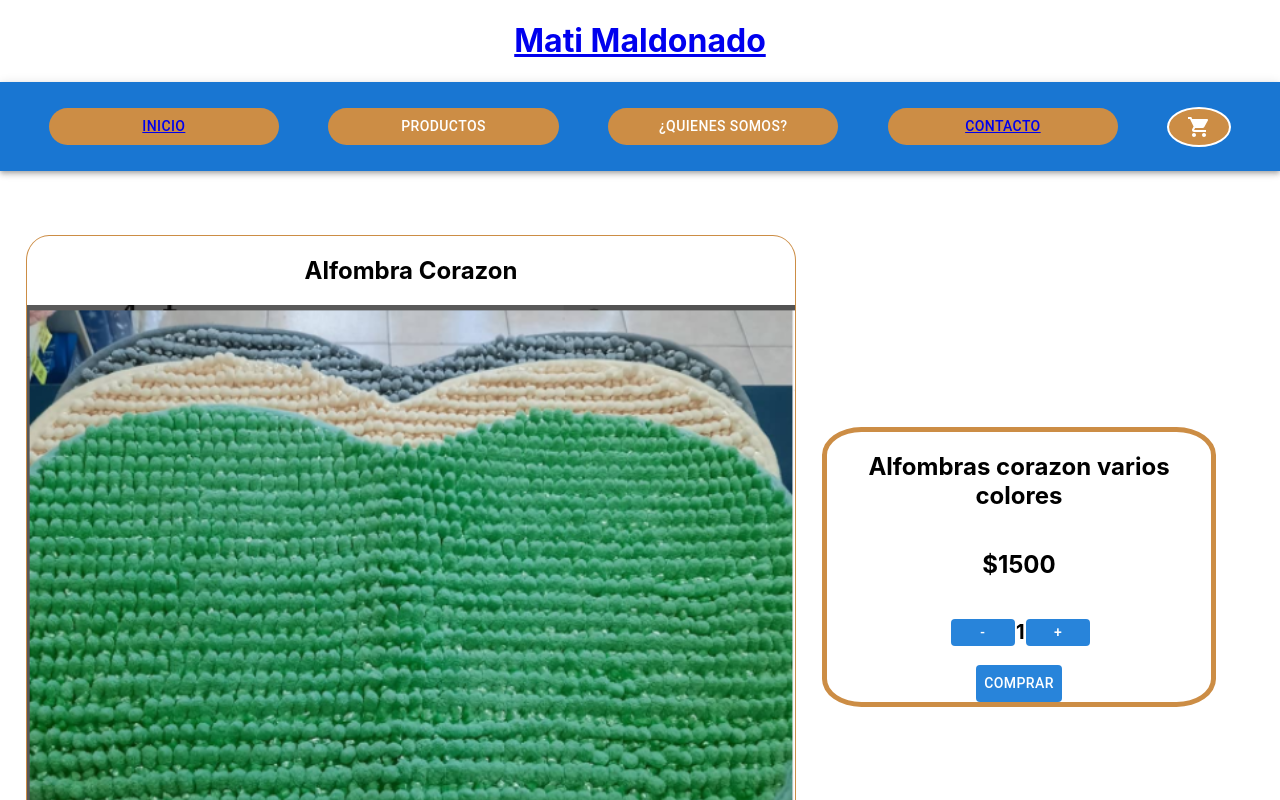
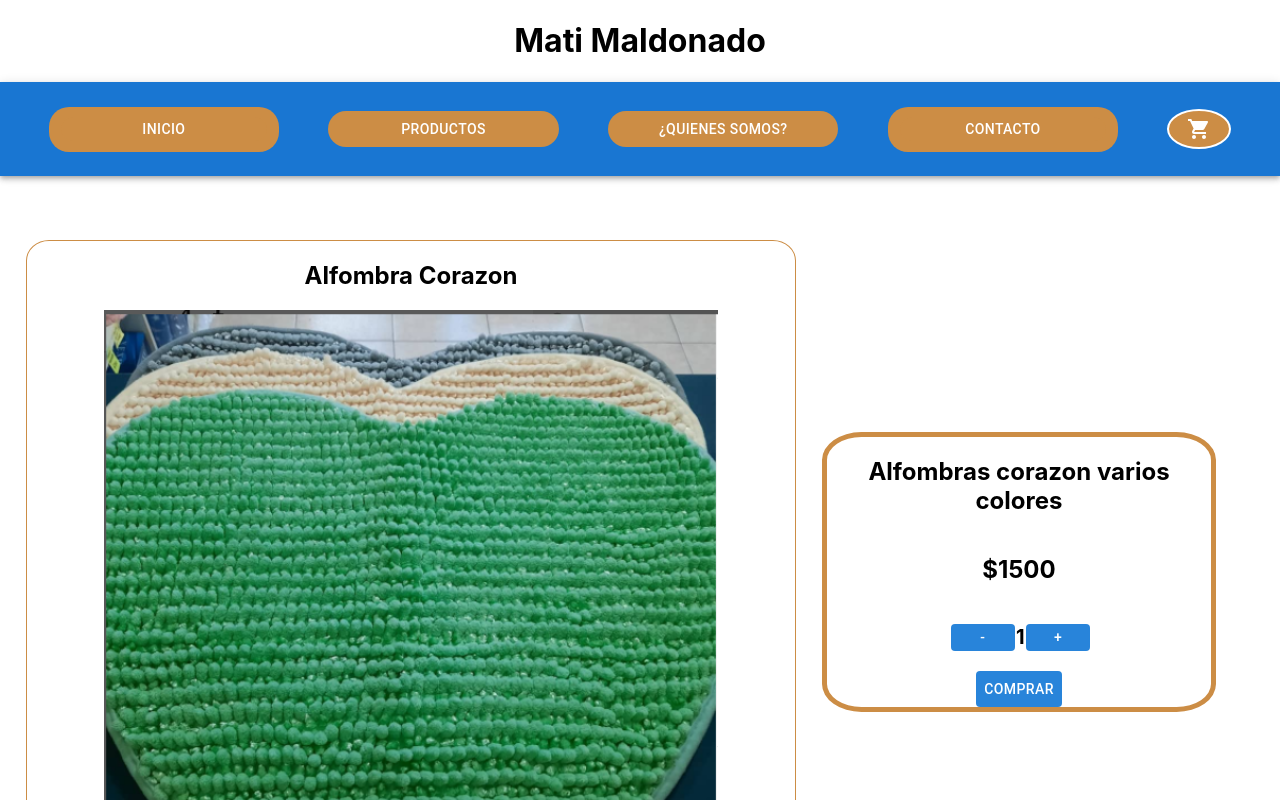
Before and after one commit to matimaldonado/React, a React (Create React App) app in the folder matias-maldonado/: page /Productos/Pdt1 in a window 1280 px wide. Shown: the top 800 px of the page. Built offline with nearby package versions, Linux system fonts and the light colour scheme.

Commit message:
Carga de primer entrega de trabajo final

```diff
--- a/matias-maldonado/src/Componentes/Card/Card.css
+++ b/matias-maldonado/src/Componentes/Card/Card.css
@@ -64,6 +64,7 @@ span{
 
 #botonDetalle{
     margin: auto;
+    text-decoration: none;
     margin-top: 3%;
     color: white;
 }
--- a/matias-maldonado/src/Componentes/Card/ItemListContainer.js
+++ b/matias-maldonado/src/Componentes/Card/ItemListContainer.js
@@ -12,9 +12,15 @@ const CardItem = () => {
 
  useEffect(()=>{
    setProducts([])
-    tomarProductos()
+   tomarProductos()
    .then((response)=>{
-     filtroCategoria(response)
+     if(category) {
+       const filtroProducto = response.filter(item=>item.categoria === category)
+      setProducts(filtroProducto)
+     } else {
+       setProducts(response)
+     }
+
    })
  },[category])
 
@@ -25,28 +31,7 @@ const CardItem = () => {
 })}
 
 
- const filtroCategoria = (array) =>{
 
-  const filtrocat = Productos.find((filtro)=>{
-    return filtro.categoria === category
-  })
-
-    return array.map((item)=>{
-
-      if(item.categoria == category){
-
-        return setProducts([filtrocat]),
-        console.log("Hola" , item.categoria),
-        console.log("Chau", category)
-
-
-      } else{
-        return setProducts(array)
-
-
-      }
-  })
-}
 
     return(
 
--- a/matias-maldonado/src/Componentes/Detalle prod/ItemDetalle.css
+++ b/matias-maldonado/src/Componentes/Detalle prod/ItemDetalle.css
@@ -5,7 +5,7 @@
 #Itemdetalle{
     border: solid 1px rgb(204, 141, 69);
     width: 60%;
-    height: 80%;
+    height: 70%;
     display: flex;
     flex-direction: column;
     align-items: center;
@@ -15,8 +15,8 @@
 }
 
 #Itemdetalle img{
-    width: 100%;
-    height: 100%;
+    width: 80%;
+    height: 60%;
 }
 
 #botonesdetalle{
@@ -29,5 +29,7 @@
     width: 30%;
     margin-right: 5%;
     height: 30%;
+    text-decoration: none;
+
 
 }
--- a/matias-maldonado/src/Componentes/Item/Item.js
+++ b/matias-maldonado/src/Componentes/Item/Item.js
@@ -14,7 +14,7 @@ const Item = ({image,title,price,stock,id})=>{
                         <p className='titulo-card'>{title}</p>
                         <span>{price}</span>
                         <Contador cantidad={stock}/>
-                        <Button id="botonDetalle" variant={'contained'}> <Link to={'/Productos/' + id} > Ver detalle</Link> </Button >
+                        <Button id="botonDetalle" variant={'contained'}> <Link id="botonDetalle" to={'/Productos/' + id} > Ver detalle</Link> </Button >
 
                     </div>
                  </Card>
--- a/matias-maldonado/src/Componentes/NavBar/NavBar.css
+++ b/matias-maldonado/src/Componentes/NavBar/NavBar.css
@@ -14,7 +14,8 @@
     width: 100%;
     background-color:rgb(204, 141, 69);
     margin: 2%;
-
+    text-decoration: none;
+    color: white;
 }
 
 
@@ -24,3 +25,8 @@
     margin: 2%;
     border: solid 2px;
 }
+
+#titulo{
+    text-decoration: none;
+    color: black;
+}
--- a/matias-maldonado/src/Componentes/NavBar/NavBar.js
+++ b/matias-maldonado/src/Componentes/NavBar/NavBar.js
@@ -24,10 +24,10 @@ const NavBar = () => {
 
   return(
         <>
-        <h1> <Link to='/'>Mati Maldonado</Link></h1>
+        <h1> <Link id="titulo" to='/'>Mati Maldonado</Link></h1>
       <AppBar position="static">
         <Toolbar >
-          <Button id='buton' color="inherit"> <Link to="/">Inicio</Link></Button>
+          <Button id='buton' color="inherit"> <Link id='buton' to="/">Inicio</Link></Button>
 
           <Button
 
@@ -47,10 +47,11 @@ const NavBar = () => {
         onClose={handleClose}
         MenuListProps={{
           'aria-labelledby': 'basic-button',
+
         }}
       >
         {categorys.map((cat)=>{
-         return <MenuItem onClick={handleClose}><Link to={`/products/${cat}`}>{cat}</Link></MenuItem>
+         return <MenuItem onClick={handleClose}><Link id="buton" to={`/products/${cat}`}>{cat}</Link></MenuItem>
         })}
 
       </Menu>
@@ -59,7 +60,7 @@ const NavBar = () => {
 
 
           <Button id='buton' color="inherit">¿Quienes Somos?</Button>
-          <Button id='buton' color="inherit"> <Link to="/Contacto">Contacto</Link> </Button>
+          <Button id='buton' color="inherit"> <Link id='buton' to="/Contacto">Contacto</Link> </Button>
           <MarketBtn/>
 
         </Toolbar>
```
Also changed, not shown: 1 other file (tests, documents, lock files or other folders).
